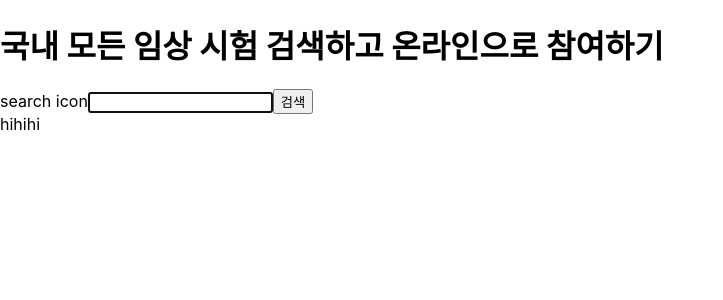
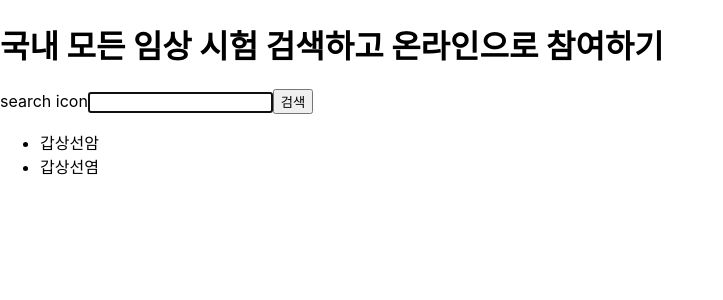
Before and after one commit to chyerin802/pre-onboarding-10th-2, a React (Create React App) app: page / in a window 1280 px wide. Shown: the top 300 px of the page, without its empty margins (0-723 px from the left). Built offline with nearby package versions, Linux system fonts and the light colour scheme.

Commit message:
feat: 검색어 목록 출력 구현 #1

```diff
--- a/src/components/RecommendedItemList.tsx
+++ b/src/components/RecommendedItemList.tsx
@@ -1,7 +1,20 @@
 import React from 'react';
+import { RecItemListProps } from '@type/recommendedItem';
 
-function RecommendedItemList() {
-  return <div>hihihi</div>;
+function RecommendedItemList({ items }: RecItemListProps) {
+  return (
+    <div>
+      {items.length === 0 ? (
+        <p>검색어가 없습니다.</p>
+      ) : (
+        <ul>
+          {items.map(item => (
+            <li key={item.id}>{item.name}</li>
+          ))}
+        </ul>
+      )}
+    </div>
+  );
 }
 
 export default RecommendedItemList;
--- a/src/components/SearchInputBox.tsx
+++ b/src/components/SearchInputBox.tsx
@@ -1,5 +1,16 @@
 import React, { useEffect, useRef, useState, ChangeEvent, FormEvent } from 'react';
 import RecommendedItemList from './RecommendedItemList';
+
+const dummyItems = [
+  {
+    name: '갑상선암',
+    id: 4373,
+  },
+  {
+    name: '갑상선염',
+    id: 4376,
+  },
+];
 
 function SearchInputBox() {
   const searchInputRef = useRef<HTMLInputElement>(null);
@@ -30,7 +41,7 @@ function SearchInputBox() {
         <input type="text" id="word" ref={searchInputRef} value={searchWord} onChange={changeHandler} />
         <button type="submit">검색</button>
       </form>
-      <RecommendedItemList />
+      <RecommendedItemList items={dummyItems} />
     </div>
   );
 }
--- /dev/null
+++ b/src/types/recommendedItem.ts
@@ -0,0 +1,8 @@
+export type RecItem = {
+  id: number;
+  name: string;
+};
+
+export type RecItemListProps = {
+  items: RecItem[];
+};
```
